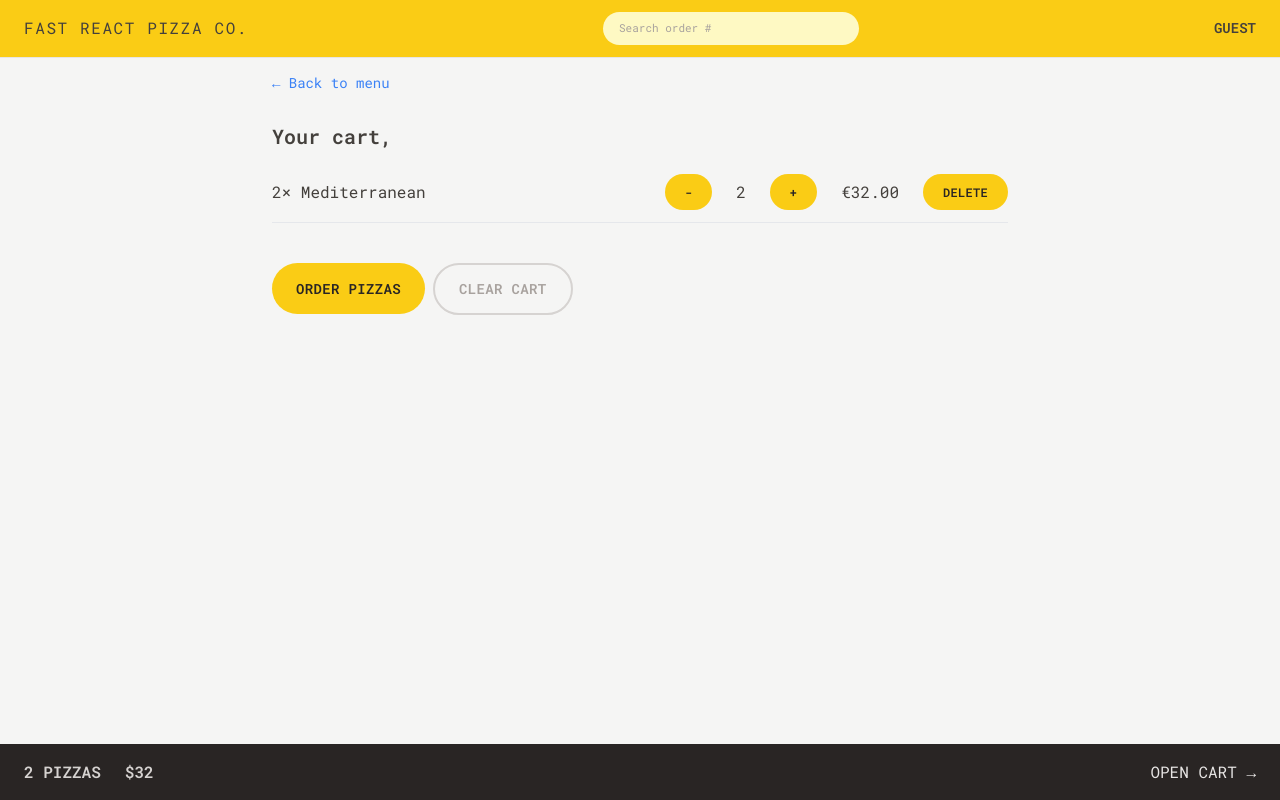
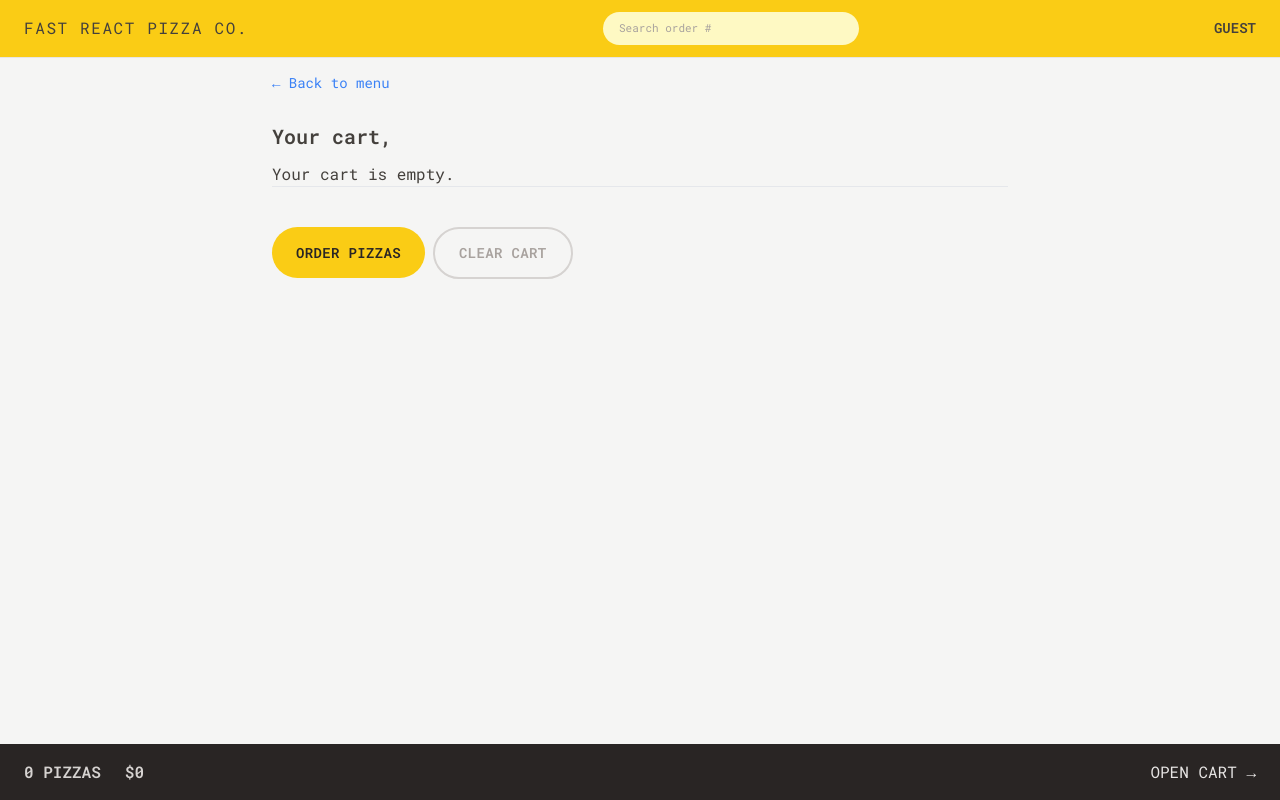
Before and after one commit to JoseAlbDR/react-pizza-shop, a React (Vite) app: page /cart in a window 1280 px wide. Built offline with nearby package versions, Linux system fonts and the light colour scheme.

Commit message:
feat: use formatCurrency function to show local currency in CartOverview

```diff
--- a/src/features/cart/cartSlice.js
+++ b/src/features/cart/cartSlice.js
@@ -1,16 +1,16 @@
 import { createSlice } from '@reduxjs/toolkit';
 
 const initialState = {
-  // cart: [],
-  cart: [
-    {
-      pizzaId: 12,
-      name: 'Mediterranean',
-      quantity: 2,
-      unitPrice: 16,
-      totalPrice: 32,
-    },
-  ],
+  cart: [],
+  // cart: [
+  //   {
+  //     pizzaId: 12,
+  //     name: 'Mediterranean',
+  //     quantity: 2,
+  //     unitPrice: 16,
+  //     totalPrice: 32,
+  //   },
+  // ],
 };
 
 const cartSlice = createSlice({
```
